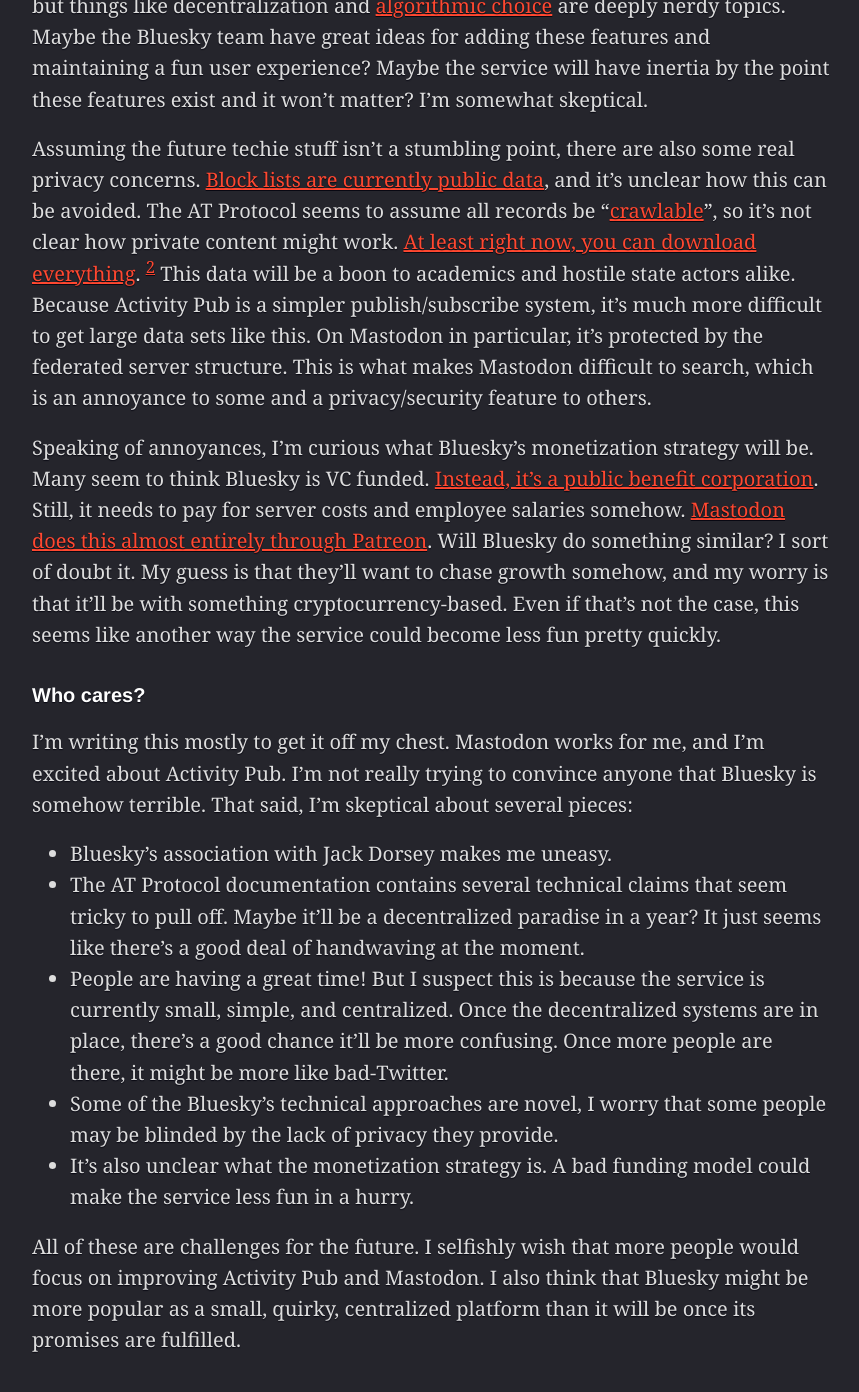
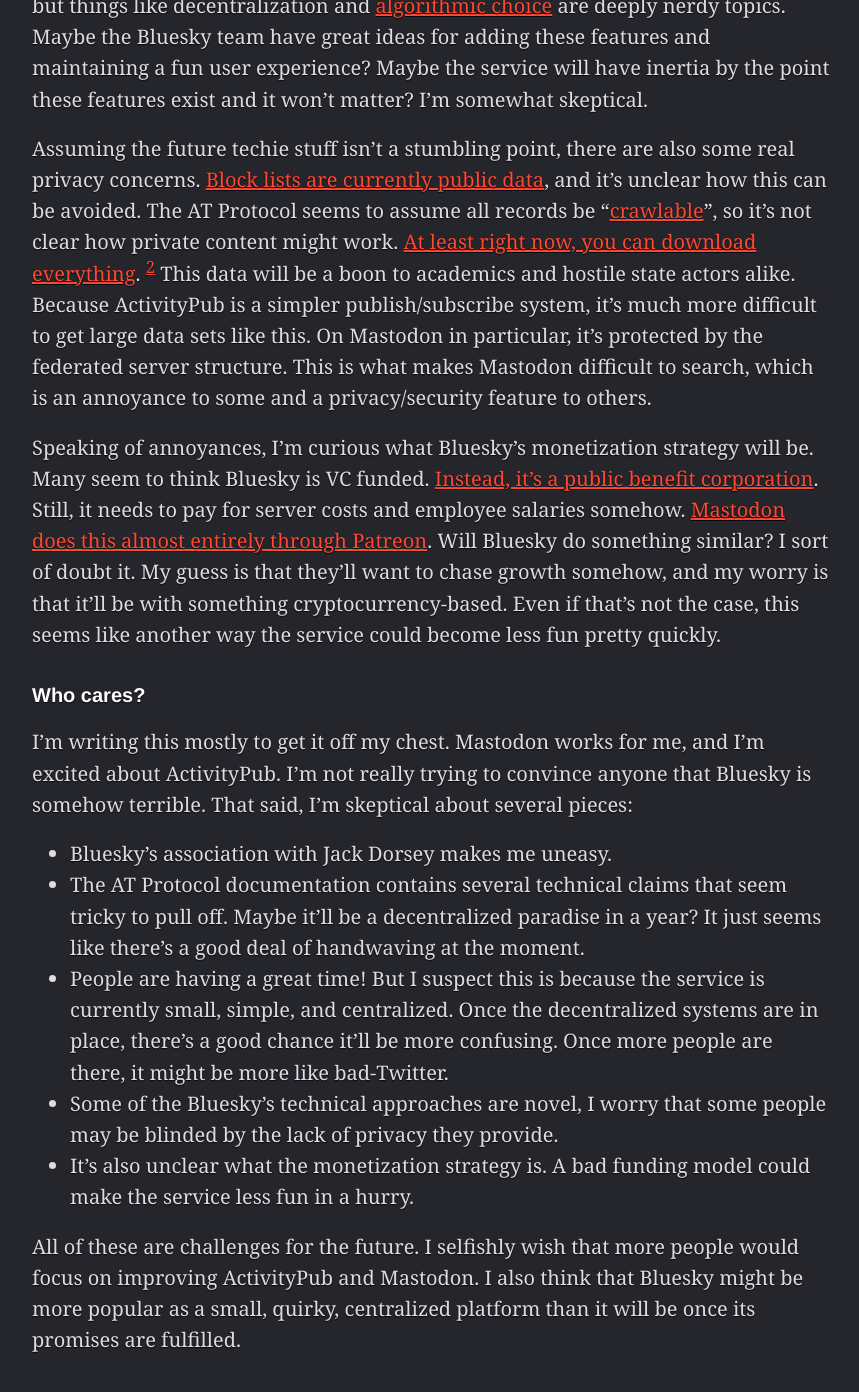
Before and after one commit to gavinanderegg/gavinanderegg.github.io, a Jekyll site: the page built from _posts/2023-05-09-bluesky-frustrations.md, in a window 1280 px wide and 1400 px high, scrolled down 2643 px. Shown: the top 1392 px of the window, without its empty margins (208-1067 px from the left). Built offline with Jekyll 4.4.1, drawn with Linux system fonts in a browser that asks for light colours; some of the changed text lies outside the part shown.

Commit message:
Activity Pub -> ActivityPub

```diff
--- a/_posts/2023-05-09-bluesky-frustrations.md
+++ b/_posts/2023-05-09-bluesky-frustrations.md
@@ -25,7 +25,7 @@
 
 It also feels over-engineered and possibly suffering from some [Not Invented Here](https://en.wikipedia.org/wiki/Not_invented_here) syndrome. This is a long video, but [Joe Beda’s exploration of current state of the AT Protocol](https://www.youtube.com/watch?v=9tZrxSyRPH0) was an interesting watch. There are some novel ideas in the AT Protocol! On the other hand, there are some concrete worries. Why use [Merkle Search Trees](https://atproto.com/guides/data-repos#data-layout) if people can delete things? Doesn’t that mean data repositories will need to be rewritten every time a delete happens? [^1] [DIDs seem interesting](https://atproto.com/guides/identity#identifiers), but the plan to have a centralized “Placeholder” method that will be replaced “[within the next few years](https://atproto.com/specs/did-plc#:~:text=We%20expect%20a%20method%20to%20emerge%20that%20fits%20the%20bill%20within%20the%20next%20few%20years)” doesn’t seem great. The [“big graph services” part of the decentralized equation](https://atproto.com/guides/overview#achieving-scale) seems like it will require substantial compute/network resources, and may end up being *de facto* centralized. Plus, [a rather complex data storage mechanism](https://atproto.com/guides/data-repos#:~:text=Every%20node%20is%20an%20IPLD%20object%20%28dag%2Dcbor%29%20which%20is%20referenced%20by%20a%20CID%20hash)? [A new in-house schema system](https://atproto.com/specs/lexicon)? It feels like a lot.
 
-None of this is show-stopping, but it does feel half-baked and over-complex. I’m not saying that developing a new decentralized social media protocol is easy, but I feel like simpler might be better here. The AT Protocol does have some novel features over Activity Pub, but ActivityPub exists in a decentralized form today. I think it’s going to be a while before the Bluesky developers can fully deliver on their promises.
+None of this is show-stopping, but it does feel half-baked and over-complex. I’m not saying that developing a new decentralized social media protocol is easy, but I feel like simpler might be better here. The AT Protocol does have some novel features over ActivityPub, but ActivityPub exists in a decentralized form today. I think it’s going to be a while before the Bluesky developers can fully deliver on their promises.
 
 
 #### But it’s fun!
@@ -33,13 +33,13 @@
 
 I wonder, though: how much of the fun will be left once it’s decentralized, open to the public, and (presumably) monetized? Yes, it’s slicker than Mastodon at present, but things like decentralization and [algorithmic choice](https://atproto.com/guides/overview#algorithmic-choice) are deeply nerdy topics. Maybe the Bluesky team have great ideas for adding these features and maintaining a fun user experience? Maybe the service will have inertia by the point these features exist and it won’t matter? I’m somewhat skeptical.
 
-Assuming the future techie stuff isn’t a stumbling point, there are also some real privacy concerns. [Block lists are currently public data](https://twitter.com/MattBinder/status/1652142389165797377), and it’s unclear how this can be avoided. The AT Protocol seems to assume all records be “[crawlable](https://atproto.com/guides/overview#achieving-scale)”, so it's not clear how private content might work. [At least right now, you can download everything](https://worthdoingbadly.com/bsky/). [^2] This data will be a boon to academics and hostile state actors alike. Because Activity Pub is a simpler publish/subscribe system, it's much more difficult to get large data sets like this. On Mastodon in particular, it's protected by the federated server structure. This is what makes Mastodon difficult to search, which is an annoyance to some and a privacy/security feature to others.
+Assuming the future techie stuff isn’t a stumbling point, there are also some real privacy concerns. [Block lists are currently public data](https://twitter.com/MattBinder/status/1652142389165797377), and it’s unclear how this can be avoided. The AT Protocol seems to assume all records be “[crawlable](https://atproto.com/guides/overview#achieving-scale)”, so it's not clear how private content might work. [At least right now, you can download everything](https://worthdoingbadly.com/bsky/). [^2] This data will be a boon to academics and hostile state actors alike. Because ActivityPub is a simpler publish/subscribe system, it's much more difficult to get large data sets like this. On Mastodon in particular, it's protected by the federated server structure. This is what makes Mastodon difficult to search, which is an annoyance to some and a privacy/security feature to others.
 
 Speaking of annoyances, I'm curious what Bluesky's monetization strategy will be. Many seem to think Bluesky is VC funded. [Instead, it’s a public benefit corporation](https://blueskyweb.xyz/faq#:~:text=Bluesky%2C%20the%20company%2C%20is%20a%20Public%20Benefit%20LLC.). Still, it needs to pay for server costs and employee salaries somehow. [Mastodon does this almost entirely through Patreon](https://www.theverge.com/23658648/mastodon-ceo-twitter-interview-elon-musk-twitter#:~:text=No%2C%20that%E2%80%99s%20pretty%20much%20it.). Will Bluesky do something similar? I sort of doubt it. My guess is that they’ll want to chase growth somehow, and my worry is that it’ll be with something cryptocurrency-based. Even if that’s not the case, this seems like another way the service could become less fun pretty quickly.
 
 
 #### Who cares?
-I’m writing this mostly to get it off my chest. Mastodon works for me, and I’m excited about Activity Pub. I’m not really trying to convince anyone that Bluesky is somehow terrible. That said, I’m skeptical about several pieces:
+I’m writing this mostly to get it off my chest. Mastodon works for me, and I’m excited about ActivityPub. I’m not really trying to convince anyone that Bluesky is somehow terrible. That said, I’m skeptical about several pieces:
 
 * Bluesky’s association with Jack Dorsey makes me uneasy.
 * The AT Protocol documentation contains several technical claims that seem tricky to pull off. Maybe it’ll be a decentralized paradise in a year? It just seems like there’s a good deal of handwaving at the moment.
@@ -47,7 +47,7 @@
 * Some of the Bluesky’s technical approaches are novel, I worry that some people may be blinded by the lack of privacy they provide.
 * It’s also unclear what the monetization strategy is. A bad funding model could make the service less fun in a hurry.
 
-All of these are challenges for the future. I selfishly wish that more people would focus on improving Activity Pub and Mastodon. I also think that Bluesky might be more popular as a small, quirky, centralized platform than it will be once its promises are fulfilled.
+All of these are challenges for the future. I selfishly wish that more people would focus on improving ActivityPub and Mastodon. I also think that Bluesky might be more popular as a small, quirky, centralized platform than it will be once its promises are fulfilled.
 
 
 <hr>
```
